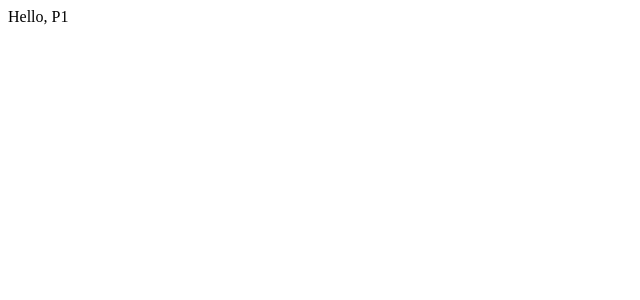
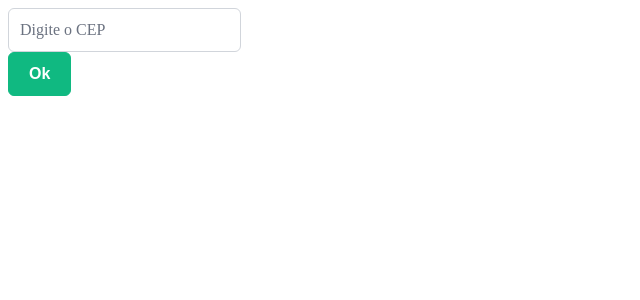
Before and after one commit to Afonso-aasb/fatec-ipiranga-pdm-p1, a React (Vite) app in the folder busca-endereco/: page / in a window 1280 px wide. Shown: the top 300 px of the page, without its empty margins (0-640 px from the left). Built offline with nearby package versions, Linux system fonts and the light colour scheme; a web font is replaced by a local one.

Commit message:
feat(p1): cria componente de busca

```diff
--- a/busca-endereco/src/App.jsx
+++ b/busca-endereco/src/App.jsx
@@ -1,11 +1,18 @@
-import { useState } from 'react'
+import { Component } from "react";
+import { Busca } from "./components/Busca.jsx";
 
-function App() {
-  return (
-    <>
-      Hello, P1
-    </>
-  )
+export class App extends Component {
+  render() {
+    return (
+      <>
+        <div className="flex w-full">
+          <div className="flex w-6 justify-content-center p-4">
+            <Busca></Busca>
+          </div>
+        </div>
+      </>
+    );
+  }
 }
 
-export default App
+export default App;
--- /dev/null
+++ b/busca-endereco/src/components/Busca.jsx
@@ -0,0 +1,40 @@
+import { Component } from "react";
+import { Button } from "primereact/button";
+import { InputText } from "primereact/inputtext";
+import { FloatLabel } from "primereact/floatlabel";
+
+export class Busca extends Component {
+  state = {
+    cep: "",
+  };
+
+  onTermoAlterado = (event) => {
+    this.setState({ cep: event.target.value });
+  };
+
+  onFormSubmit = (event) => {
+    event.preventDefault();
+    alert(this.state.cep);
+  };
+
+  render() {
+    return (
+      <form onSubmit={this.onFormSubmit} className="w-full">
+        <div className="flex w-full py-4 flex-column gap-2">
+          <FloatLabel className="w-full">
+            <InputText
+              id="inputCep"
+              className="w-full"
+              onChange={this.onTermoAlterado}
+              value={this.state.cep}
+            />
+            <label htmlFor="inputCep">Digite o CEP</label>
+          </FloatLabel>
+          <Button label="Ok" />
+        </div>
+      </form>
+    );
+  }
+}
+
+export default Busca;
--- a/busca-endereco/src/main.jsx
+++ b/busca-endereco/src/main.jsx
@@ -1,6 +1,7 @@
 import { StrictMode } from 'react'
 import { createRoot } from 'react-dom/client'
 import App from './App.jsx'
+import 'primereact/resources/themes/lara-light-green/theme.css'
 
 createRoot(document.getElementById('root')).render(
   <StrictMode>
```
